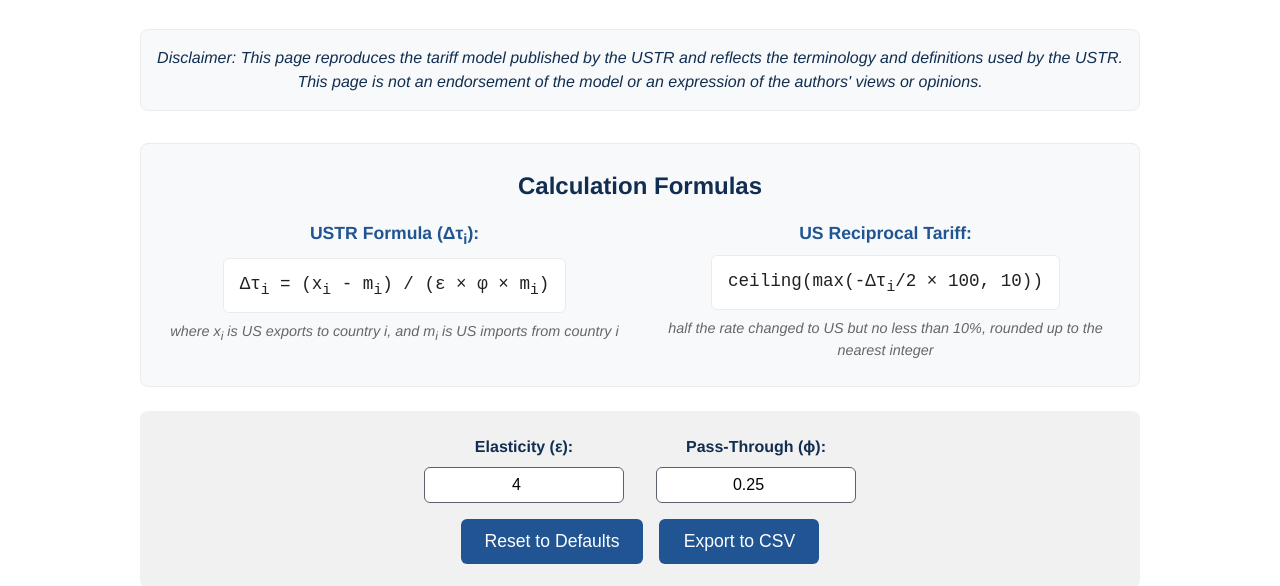
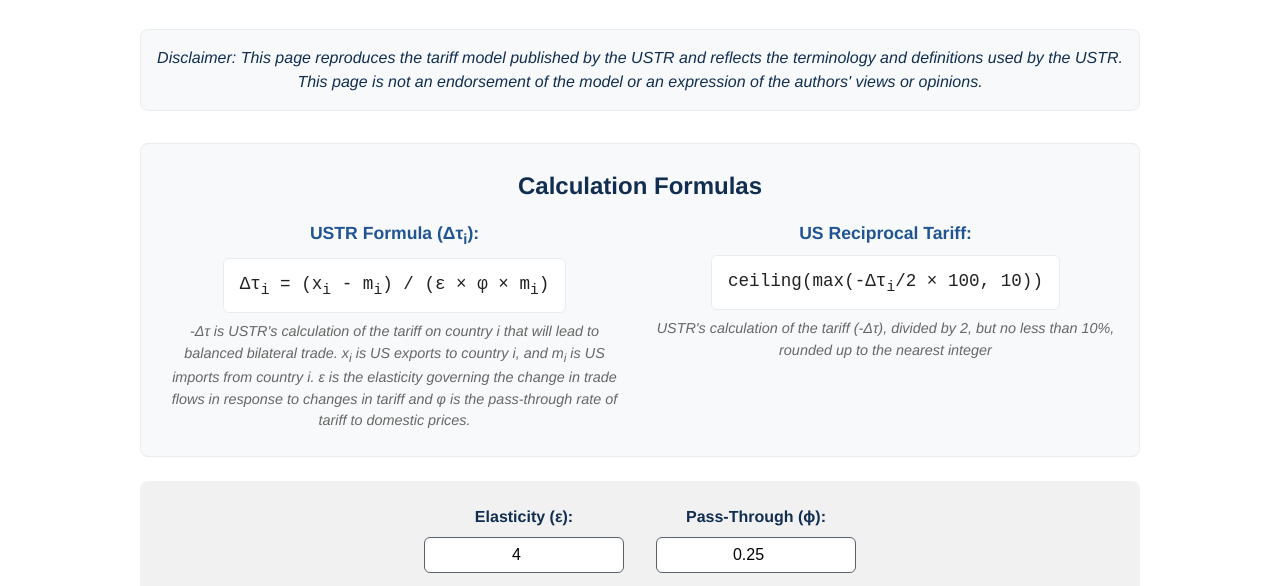
Before and after one commit to jssmith/tariff-calc, a plain HTML site: page index.html in a window 1280 px wide. Shown: the part 137-723 px from the top of the page. Drawn offline with Linux system fonts and the light colour scheme.

Commit message:
add documentation

```diff
--- a/index.html
+++ b/index.html
@@ -24,12 +24,12 @@
                     <div class="formula">
                         <h3>USTR Formula (Δτ<sub>i</sub>):</h3>
                         <p class="formula-text">Δτ<sub>i</sub> = (x<sub>i</sub> - m<sub>i</sub>) / (ε × φ × m<sub>i</sub>)</p>
-                        <p class="formula-desc">where x<sub>i</sub> is US exports to country i, and m<sub>i</sub> is US imports from country i</p>
+                        <p class="formula-desc">-Δτ is USTR's calculation of the tariff on country i that will lead to balanced bilateral trade. x<sub>i</sub> is US exports to country i, and m<sub>i</sub> is US imports from country i. ε is the elasticity governing the change in trade flows in response to changes in tariff and φ is the pass-through rate of tariff to domestic prices.</p>
                     </div>
                     <div class="formula">
                         <h3>US Reciprocal Tariff:</h3>
                         <p class="formula-text">ceiling(max(-Δτ<sub>i</sub>/2 × 100, 10))</p>
-                        <p class="formula-desc">half the rate changed to US but no less than 10%, rounded up to the nearest integer</p>
+                        <p class="formula-desc">USTR's calculation of the tariff (-Δτ), divided by 2, but no less than 10%, rounded up to the nearest integer</p>
                     </div>
                 </div>
             </div>
```
